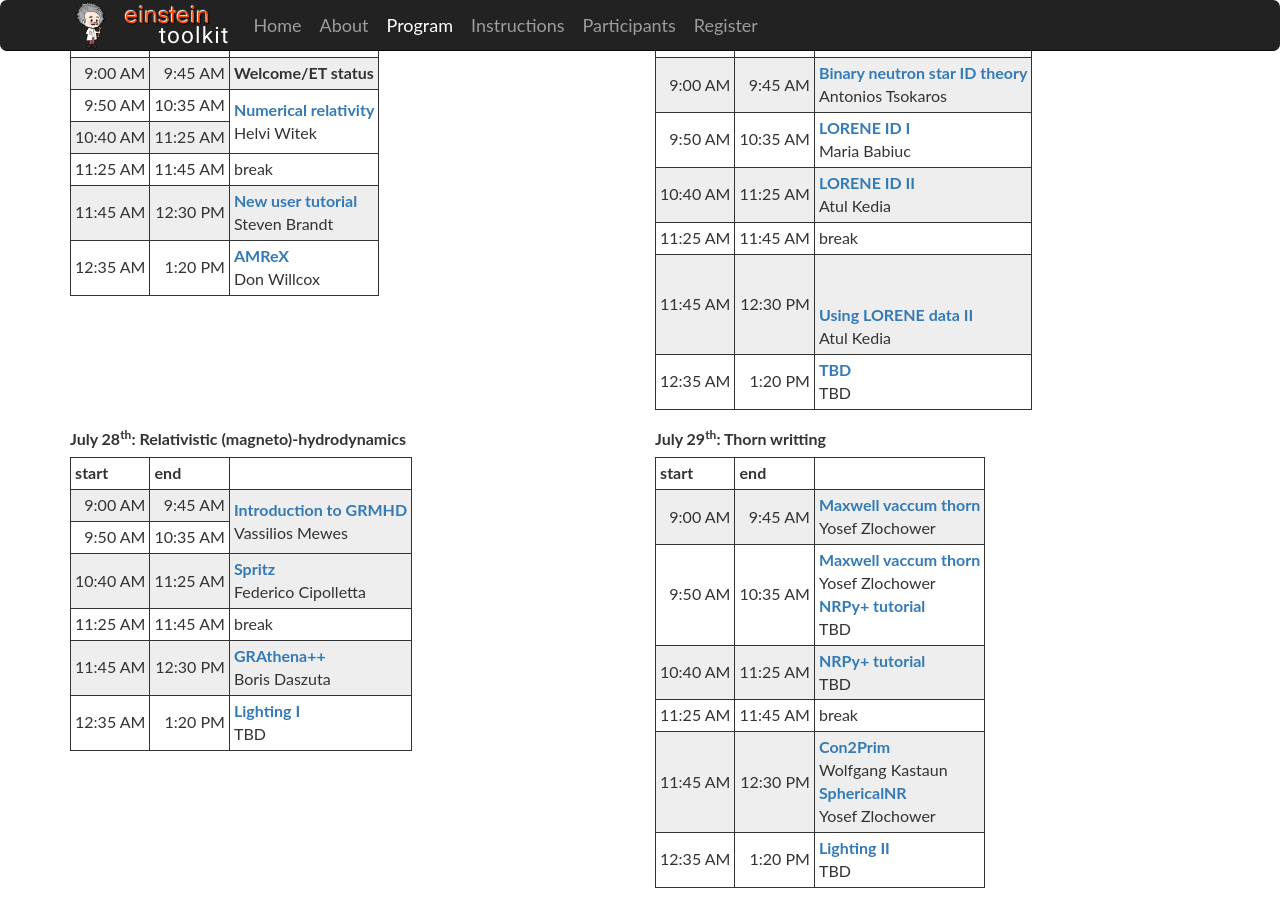
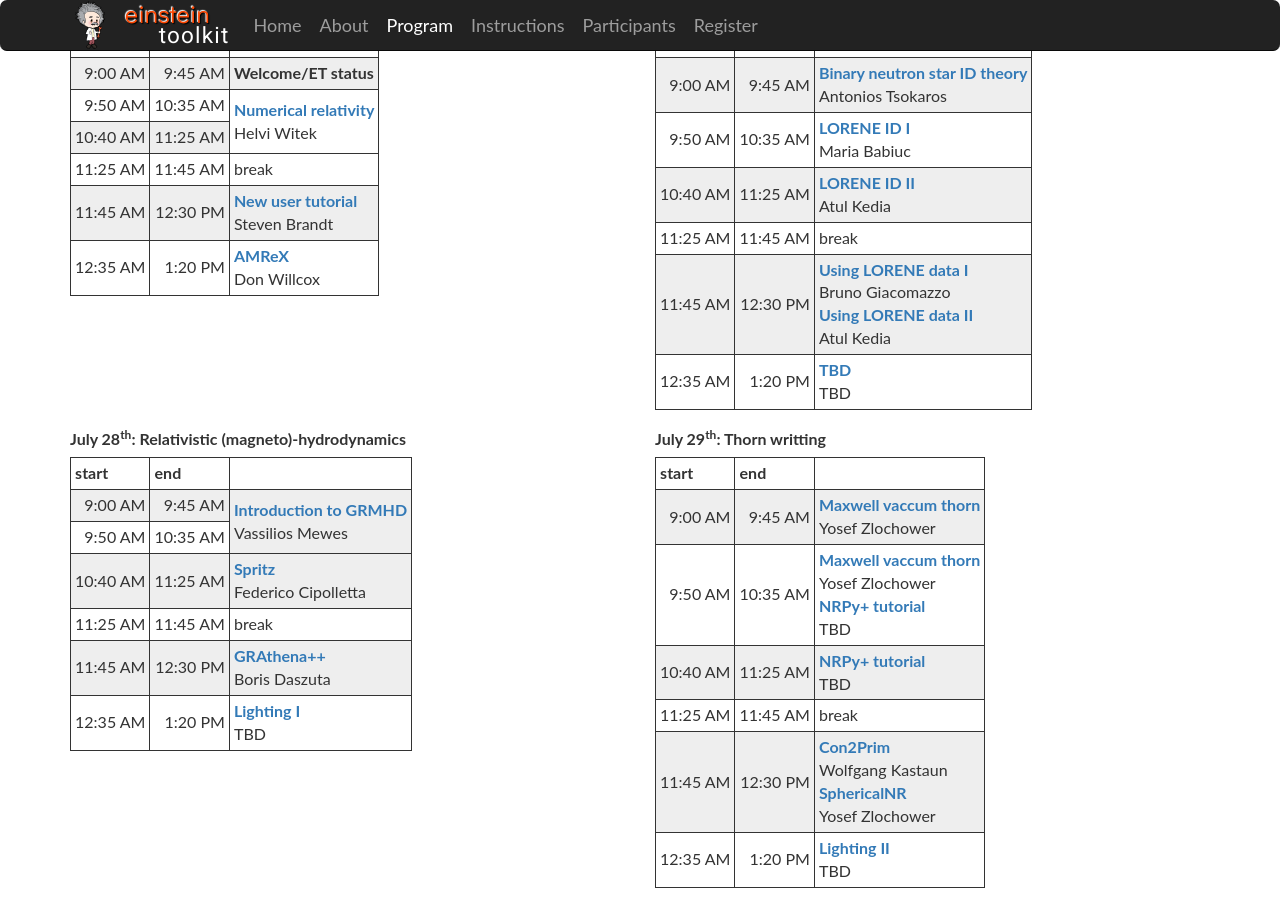
Before and after one commit to EinsteinToolkit/et2021uiuc, a Jekyll site: the page built from program.md, in a window 1280 px wide and 900 px high, scrolled down 844 px. Built offline with Jekyll 4.4.1, drawn with Linux system fonts in a browser that asks for light colours; some of the changed lines change nothing that is shown.

Commit message:
fix bruno's last name typo once again

```diff
--- a/program.md
+++ b/program.md
@@ -28,7 +28,7 @@ day2_3:
 day2_4:
   title: Using LORENE data
   tag:
-    - BrunoGiocomazzo
+    - BrunoGiacomazzo
     - AtulKedia
 day2_5:
   title: TBD
```
